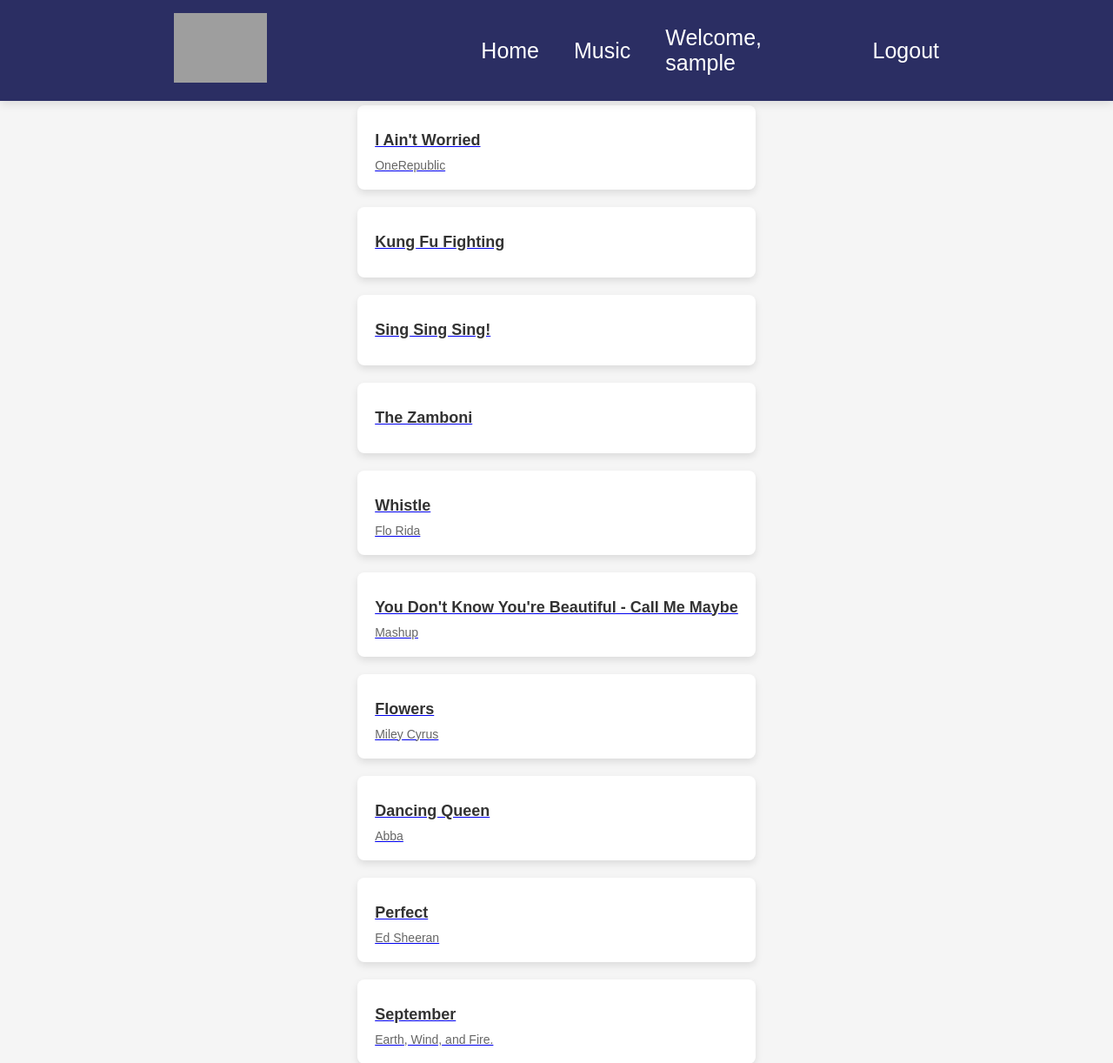
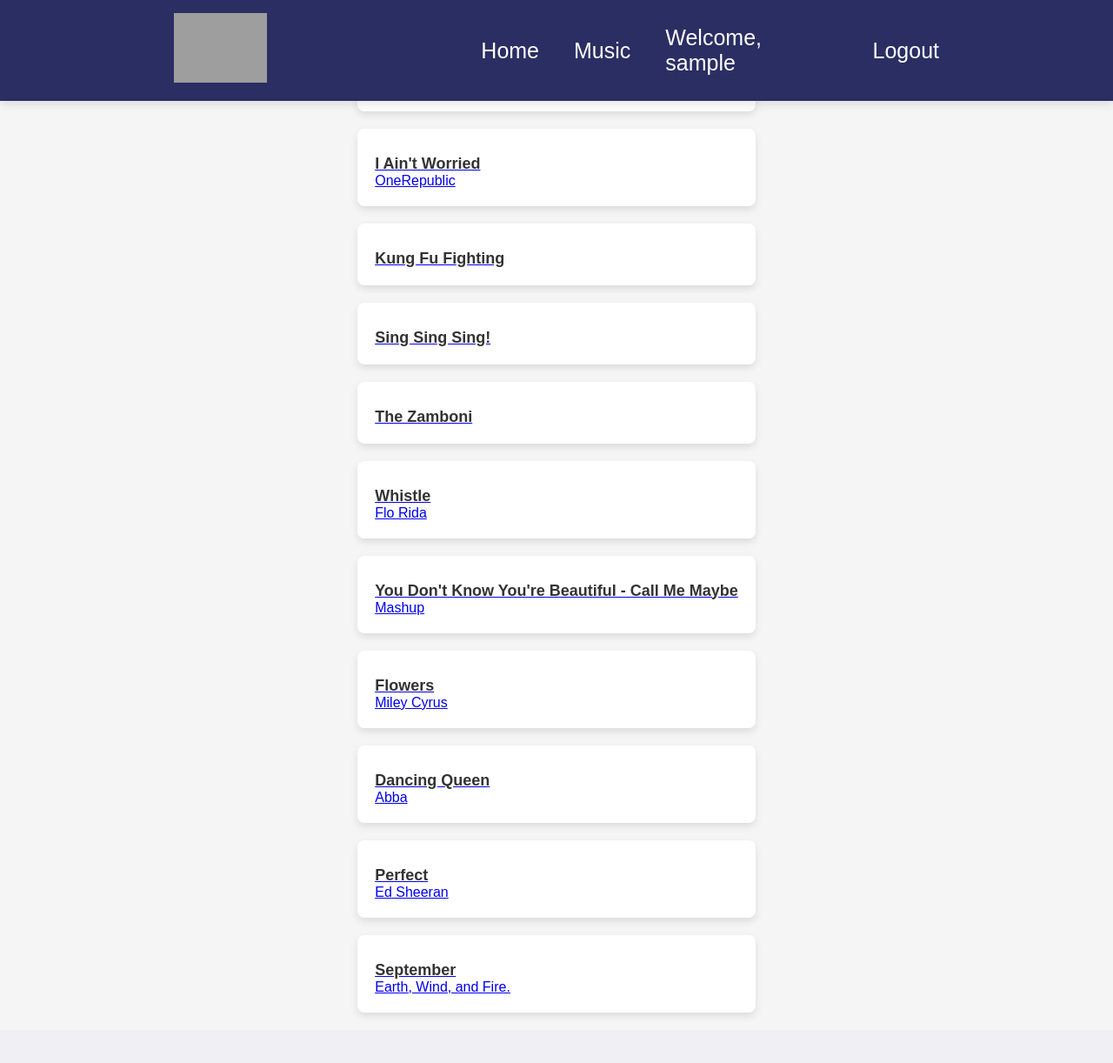
Before and after one commit to gmanandmarbles/BandNet, a PHP site: page /music.php in a window 1280 px wide. Shown: the top 1222 px of the page at 87% size. After the commit the page ends 1168 px from the top, so only its background shows below. Run offline with PHP 8.4, Linux system fonts and the light colour scheme; the visitor is signed in with stand-in values (Sample User, id 1); some web fonts are replaced; grey boxes are pictures that could not be loaded.

Commit message:
Update newstyle.css

```diff
--- a/newstyle.css
+++ b/newstyle.css
@@ -552,9 +552,3 @@ body {
     font-size: 18px;
     color: #333;
 }
-
-.list-item p {
-    margin-top: 10px;
-    font-size: 14px;
-    color: #666;
-}
```
